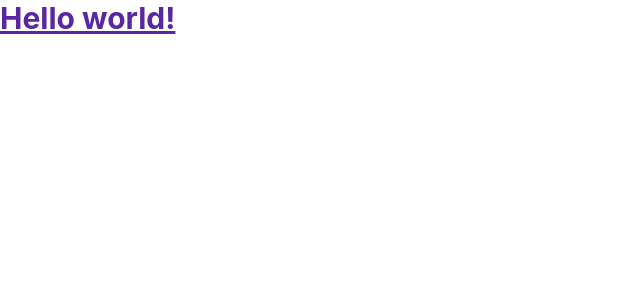
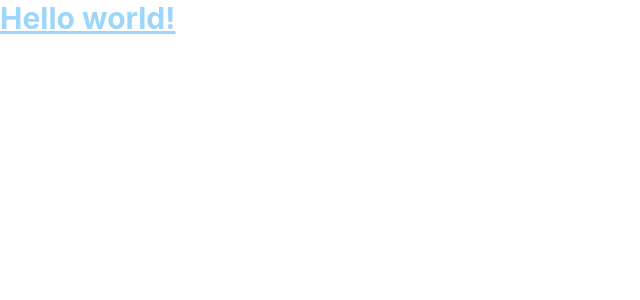
Before and after one commit to hack-duke/2025.hackduke.org, a React (Create React App) app: page / in a window 1280 px wide. Shown: the top 300 px of the page, without its empty margins (0-640 px from the left). Built offline with nearby package versions, Linux system fonts and the light colour scheme.

Commit message:
edit color

```diff
--- a/src/App.js
+++ b/src/App.js
@@ -2,7 +2,9 @@ import './App.css'
 
 function App () {
   return (
-    <h1 className='text-3xl font-bold underline text-primary'>Hello world!</h1>
+    <h1 className='text-3xl font-bold underline text-secondary'>
+      Hello world!
+    </h1>
     // TODO: Add the navbar
     // TODO: Add the different sections (About, Tracks, etc.)
     // TODO: Add the background image for each section
```
